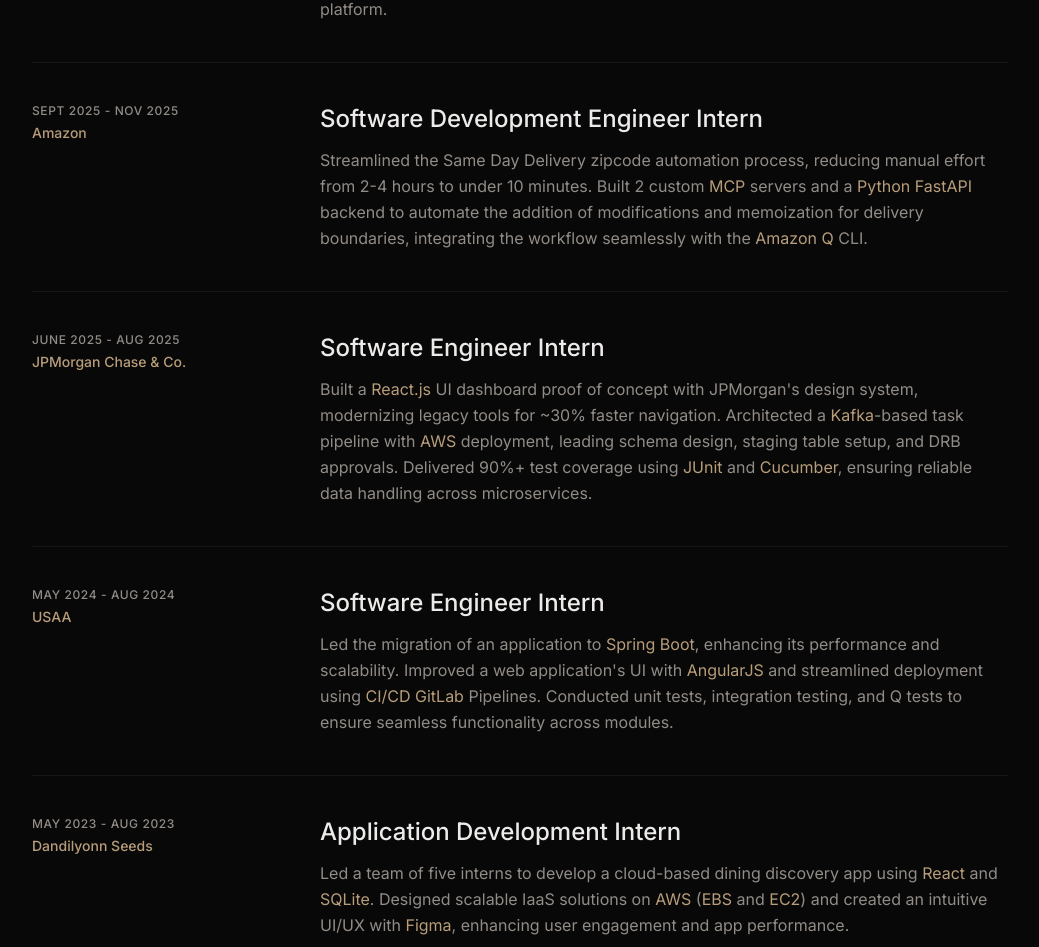
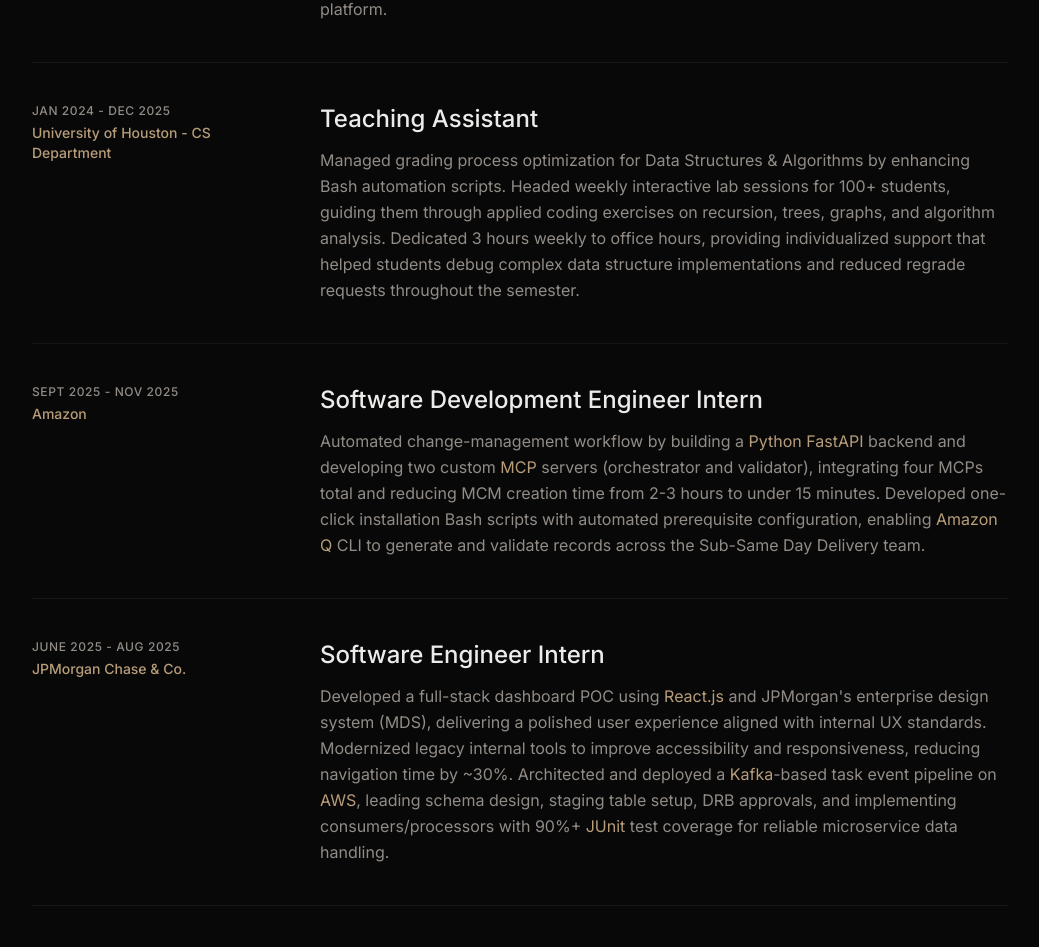
Before and after one commit to Khannakhushi/portfolio, a Next.js app: page / in a window 1280 px wide. Shown: the part 1179-2126 px from the top of the page, without its empty margins (120-1159 px from the left). Built offline with nearby package versions, Linux system fonts and the light colour scheme.

Commit message:
update experience data: reorder roles, replace Dandilyonn with TA, fix descriptions
Reorder experiences newest-first. Replace Dandilyonn Seeds with
Teaching Assistant role at UH CS Department. Update Amazon and
JPMorgan intern descriptions with accurate resume details.

```diff
--- a/src/data.ts
+++ b/src/data.ts
@@ -7,18 +7,25 @@
       "Building scalable financial technology solutions at one of the world's leading financial institutions. Developing high-performance React and Java-based applications serving millions of users, contributing to modernization initiatives across the consumer banking platform.",
   },
   {
+    title: 'Teaching Assistant',
+    company: 'University of Houston - CS Department',
+    period: 'Jan 2024 - Dec 2025',
+    description:
+      'Managed grading process optimization for Data Structures & Algorithms by enhancing Bash automation scripts. Headed weekly interactive lab sessions for 100+ students, guiding them through applied coding exercises on recursion, trees, graphs, and algorithm analysis. Dedicated 3 hours weekly to office hours, providing individualized support that helped students debug complex data structure implementations and reduced regrade requests throughout the semester.',
+  },
+  {
     title: 'Software Development Engineer Intern',
     company: 'Amazon',
     period: 'Sept 2025 - Nov 2025',
     description:
-      'Streamlined the Same Day Delivery zipcode automation process, reducing manual effort from 2-4 hours to under 10 minutes. Built 2 custom MCP servers and a Python FastAPI backend to automate the addition of modifications and memoization for delivery boundaries, integrating the workflow seamlessly with the Amazon Q CLI.',
+      'Automated change-management workflow by building a Python FastAPI backend and developing two custom MCP servers (orchestrator and validator), integrating four MCPs total and reducing MCM creation time from 2-3 hours to under 15 minutes. Developed one-click installation Bash scripts with automated prerequisite configuration, enabling Amazon Q CLI to generate and validate records across the Sub-Same Day Delivery team.',
   },
   {
     title: 'Software Engineer Intern',
     company: 'JPMorgan Chase & Co.',
     period: 'June 2025 - Aug 2025',
     description:
-      "Built a React.js UI dashboard proof of concept with JPMorgan's design system, modernizing legacy tools for ~30% faster navigation. Architected a Kafka-based task pipeline with AWS deployment, leading schema design, staging table setup, and DRB approvals. Delivered 90%+ test coverage using JUnit and Cucumber, ensuring reliable data handling across microservices.",
+      "Developed a full-stack dashboard POC using React.js and JPMorgan's enterprise design system (MDS), delivering a polished user experience aligned with internal UX standards. Modernized legacy internal tools to improve accessibility and responsiveness, reducing navigation time by ~30%. Architected and deployed a Kafka-based task event pipeline on AWS, leading schema design, staging table setup, DRB approvals, and implementing consumers/processors with 90%+ JUnit test coverage for reliable microservice data handling.",
   },
   {
     title: 'Software Engineer Intern',
@@ -26,13 +33,6 @@
     period: 'May 2024 - Aug 2024',
     description:
       "Led the migration of an application to Spring Boot, enhancing its performance and scalability. Improved a web application's UI with AngularJS and streamlined deployment using CI/CD GitLab Pipelines. Conducted unit tests, integration testing, and Q tests to ensure seamless functionality across modules.",
-  },
-  {
-    title: 'Application Development Intern',
-    company: 'Dandilyonn Seeds',
-    period: 'May 2023 - Aug 2023',
-    description:
-      'Led a team of five interns to develop a cloud-based dining discovery app using React and SQLite. Designed scalable IaaS solutions on AWS (EBS and EC2) and created an intuitive UI/UX with Figma, enhancing user engagement and app performance.',
   },
 ];
 
```
